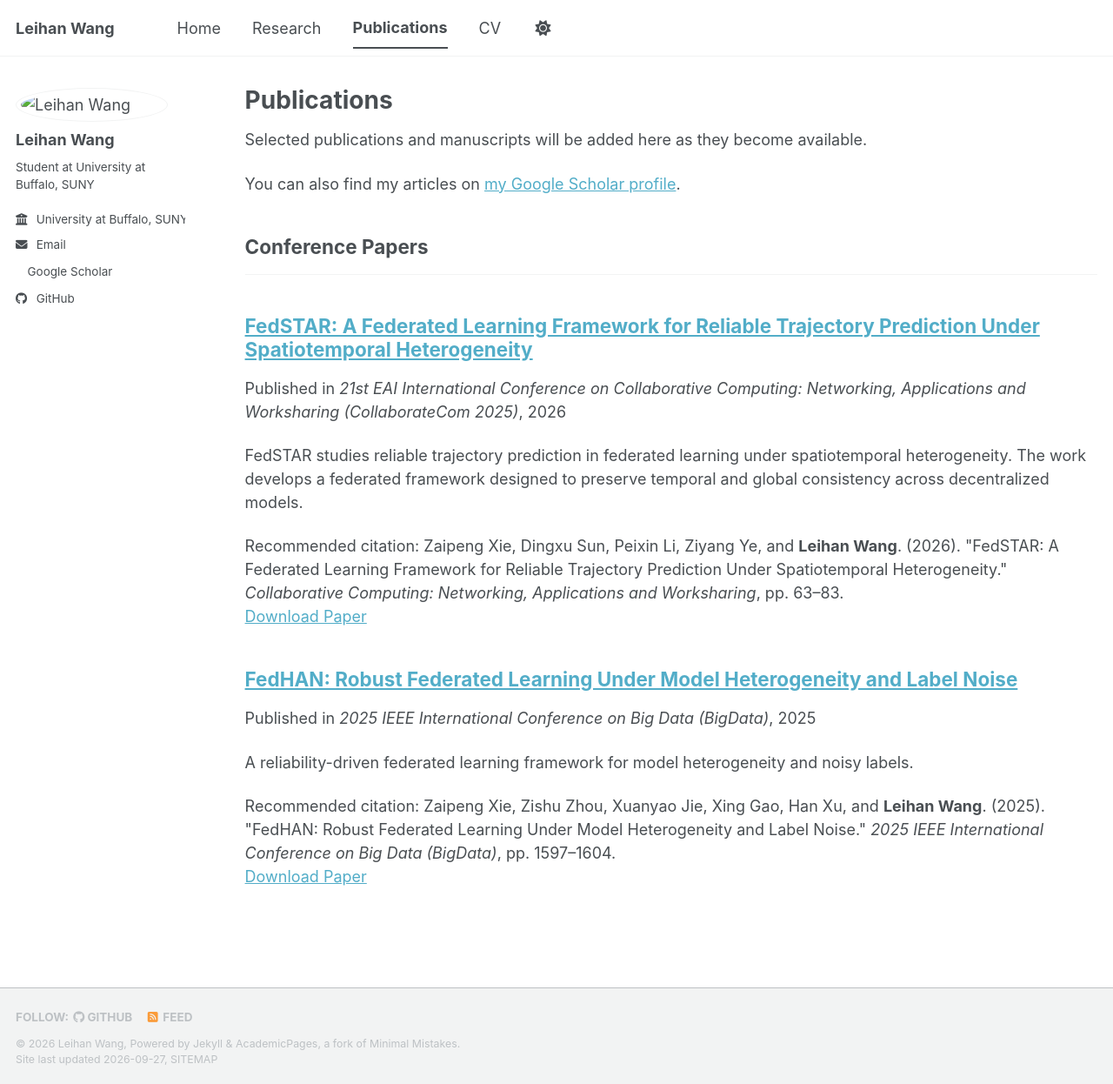
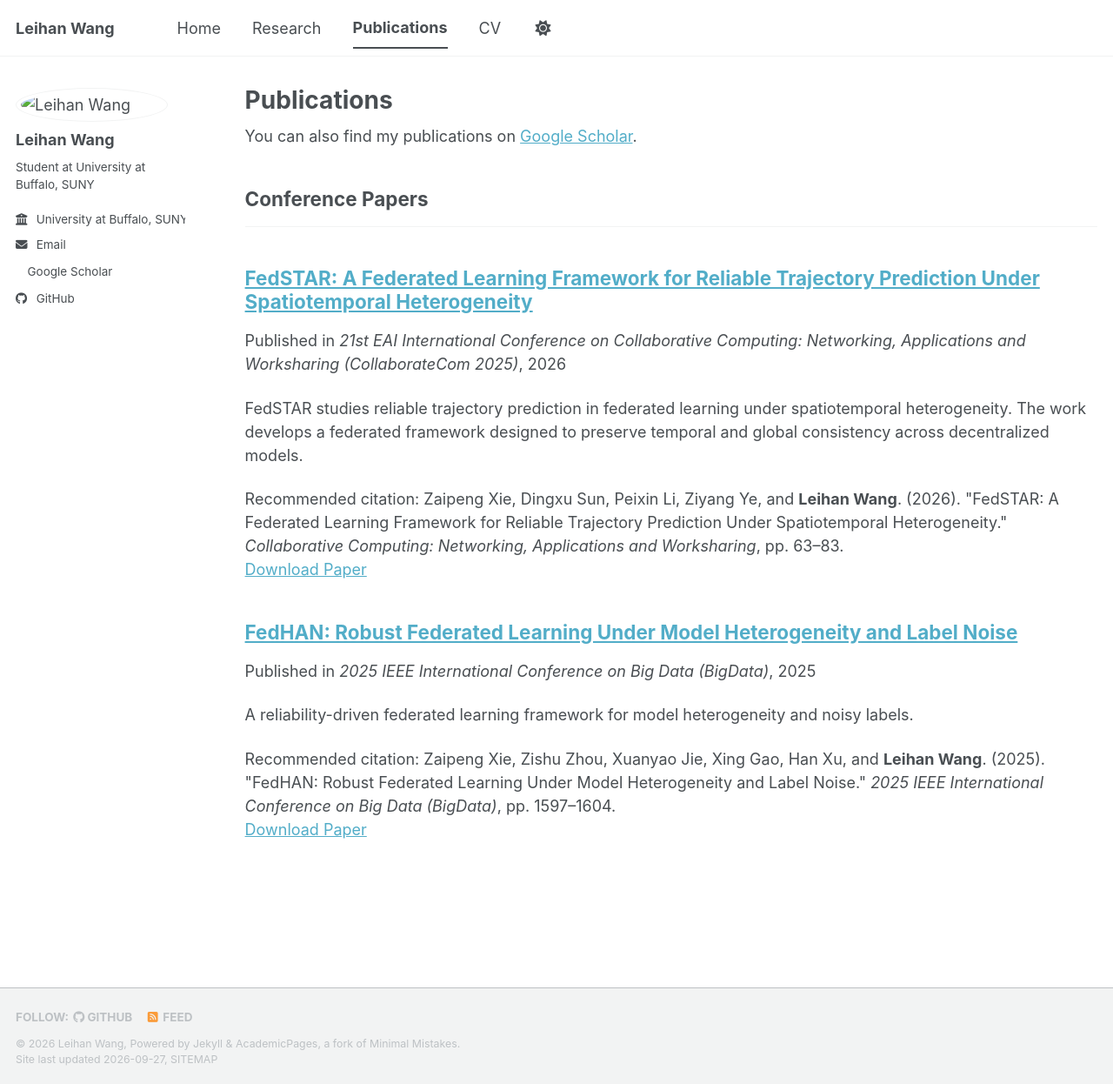
Before and after one commit to leihanwang/leihanwang.github.io, a Jekyll site: the page built from _pages/publications.html, in a window 1280 px wide and 1246 px high. Shown: the whole window at 87% size. Built offline with Jekyll 4.4.1, drawn with Linux system fonts in a browser that asks for light colours; a style sheet for code colours, icons or effects is not loaded.

```diff
--- a/_pages/publications.html
+++ b/_pages/publications.html
@@ -5,10 +5,8 @@ permalink: /publications/
 author_profile: true
 ---
 
-<p>Selected publications and manuscripts will be added here as they become available.</p>
-
 {% if site.author.googlescholar %}
-  <div class="wordwrap">You can also find my articles on <a href="{{site.author.googlescholar}}">my Google Scholar profile</a>.</div>
+  <div class="wordwrap">You can also find my publications on <a href="{{site.author.googlescholar}}">Google Scholar</a>.</div>
 {% endif %}
 
 {% include base_path %}
```
